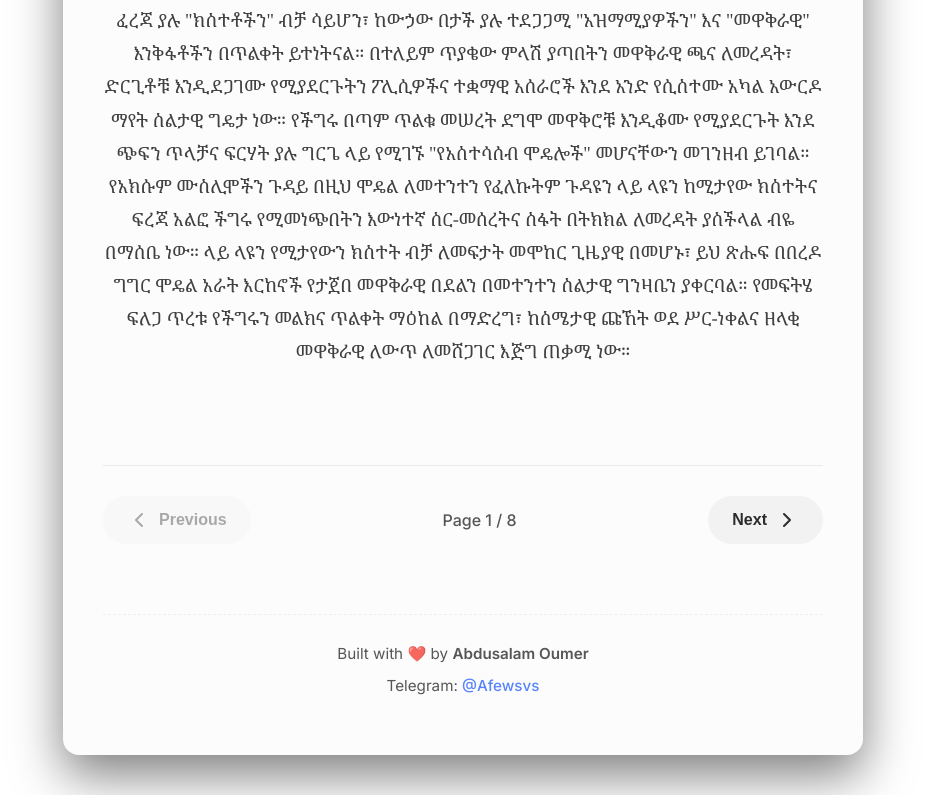
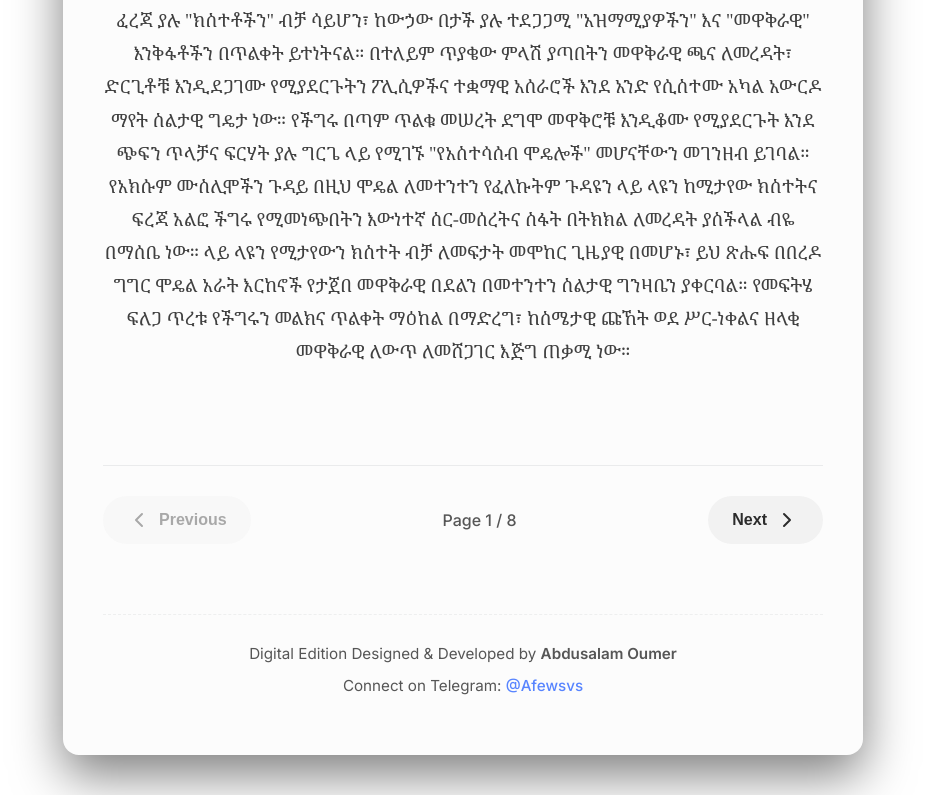
Before and after one commit to oumersalah2-cmd/Jebalu, a website built with Vite: page index.html in a window 1280 px wide. Shown: the part 1143-1938 px from the top of the page, without its empty margins (177-1102 px from the left). Built offline with nearby package versions, Linux system fonts and the light colour scheme.

Commit message:
style: Make footer text more professional

```diff
--- a/index.html
+++ b/index.html
@@ -43,8 +43,8 @@
       </div>
 
       <footer class="app-footer">
-        <p>Built with ❤️ by <strong>Abdusalam Oumer</strong></p>
-        <p>Telegram: <a href="https://t.me/Afewsvs" target="_blank">@Afewsvs</a></p>
+        <p>Digital Edition Designed & Developed by <strong>Abdusalam Oumer</strong></p>
+        <p>Connect on Telegram: <a href="https://t.me/Afewsvs" target="_blank">@Afewsvs</a></p>
       </footer>
     </main>
     <script type="module" src="./main.js"></script>
```
